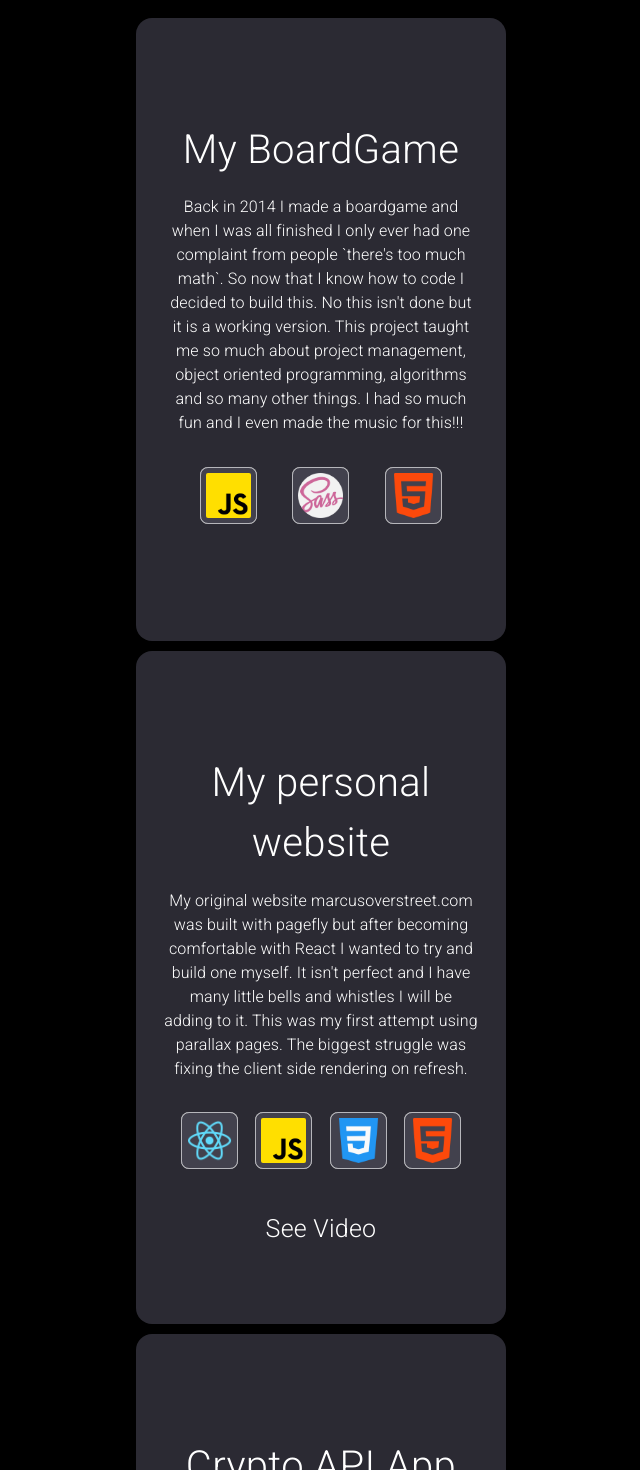
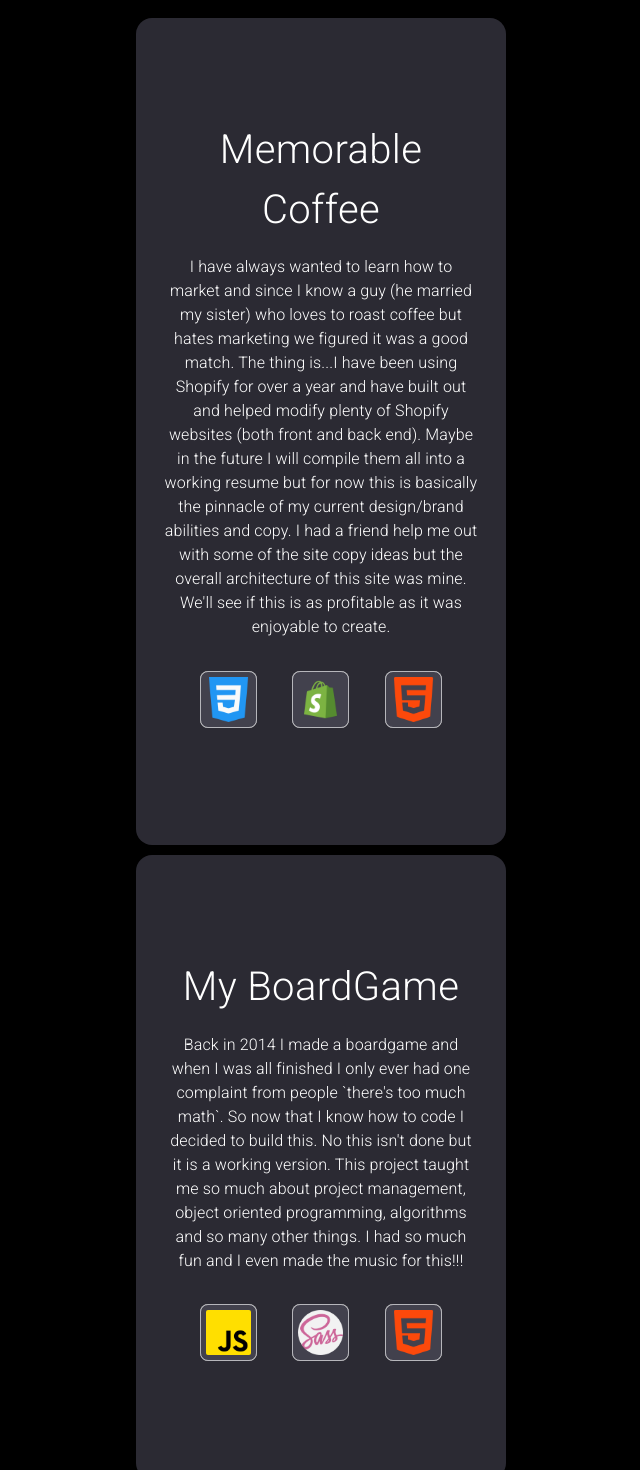
Before and after one commit to Tkogiah/portfolio-website-v3, a React (Create React App) app: page /projects in a window 1280 px wide. Shown: the part 480-1950 px from the top of the page, without its empty margins (319-959 px from the left). Built offline with nearby package versions, Linux system fonts and the light colour scheme; what @react-spring/parallax would draw is missing.

Commit message:
added more to my projects

```diff
--- a/src/pages/ProjectList.js
+++ b/src/pages/ProjectList.js
@@ -1,4 +1,25 @@
 export const projectList = [
+    {
+        id: 8,
+        title: 'Memorable Coffee',
+        description: "I have always wanted to learn how to market and since I know a guy (he married my sister) who loves to roast coffee but hates marketing we figured it was a good match. The thing is...I have been using Shopify for over a year and have built out and helped modify plenty of Shopify websites (both front and back end). Maybe in the future I will compile them all into a working resume but for now this is basically the pinnacle of my current design/brand abilities and copy. I had a friend help me out with some of the site copy ideas but the overall architecture of this site was mine. We'll see if this is as profitable as it was enjoyable to create.",
+        video: [],
+        website: 'https://memorablecoffee.com/',
+        tags: [
+            {
+                title: 'CSS',
+                icon: 'css-3.png'
+            },
+            {
+                title: 'Shopify',
+                icon: 'shopify-2.png'
+            },
+            {
+                title: 'HTML',
+                icon: 'html-5.png'
+            }
+        ]
+    },
     {
         id: 7,
         title: 'My BoardGame',
```
Also changed, not shown: public/shopify-2.png (added).
